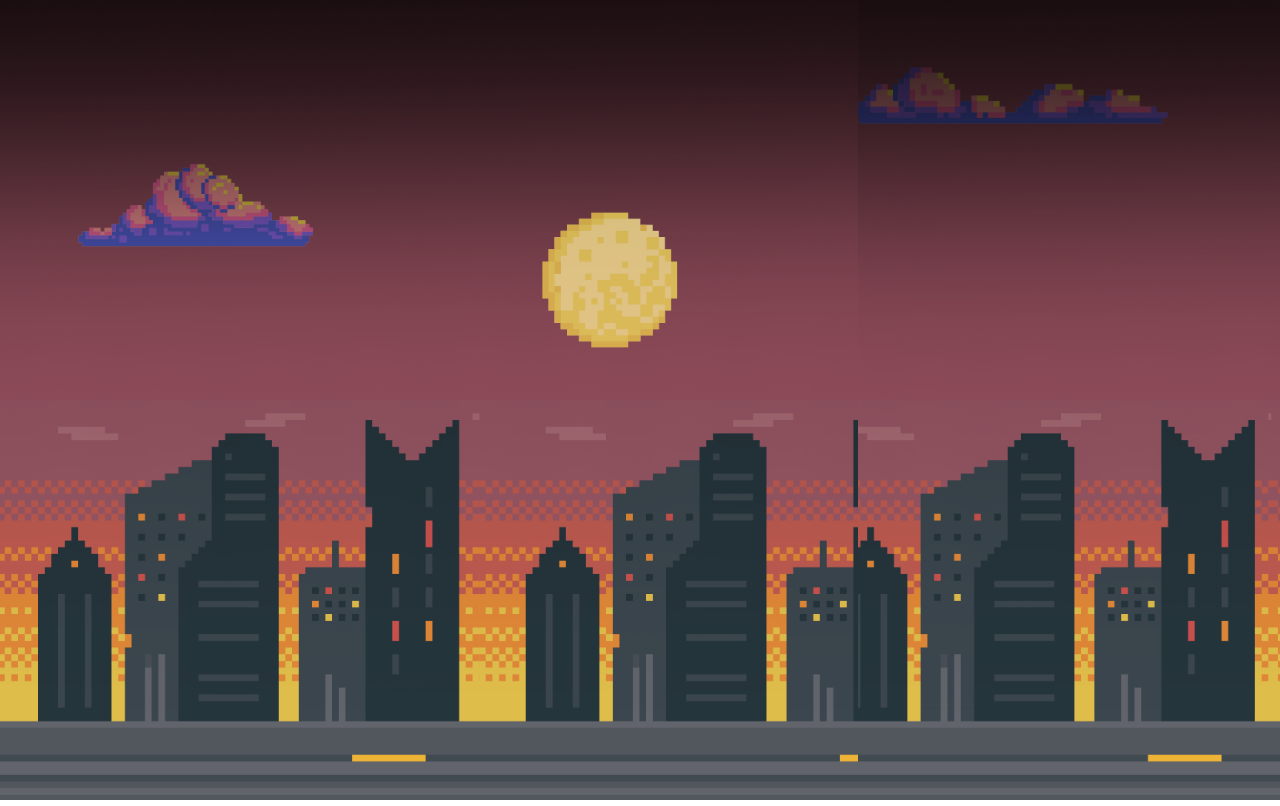
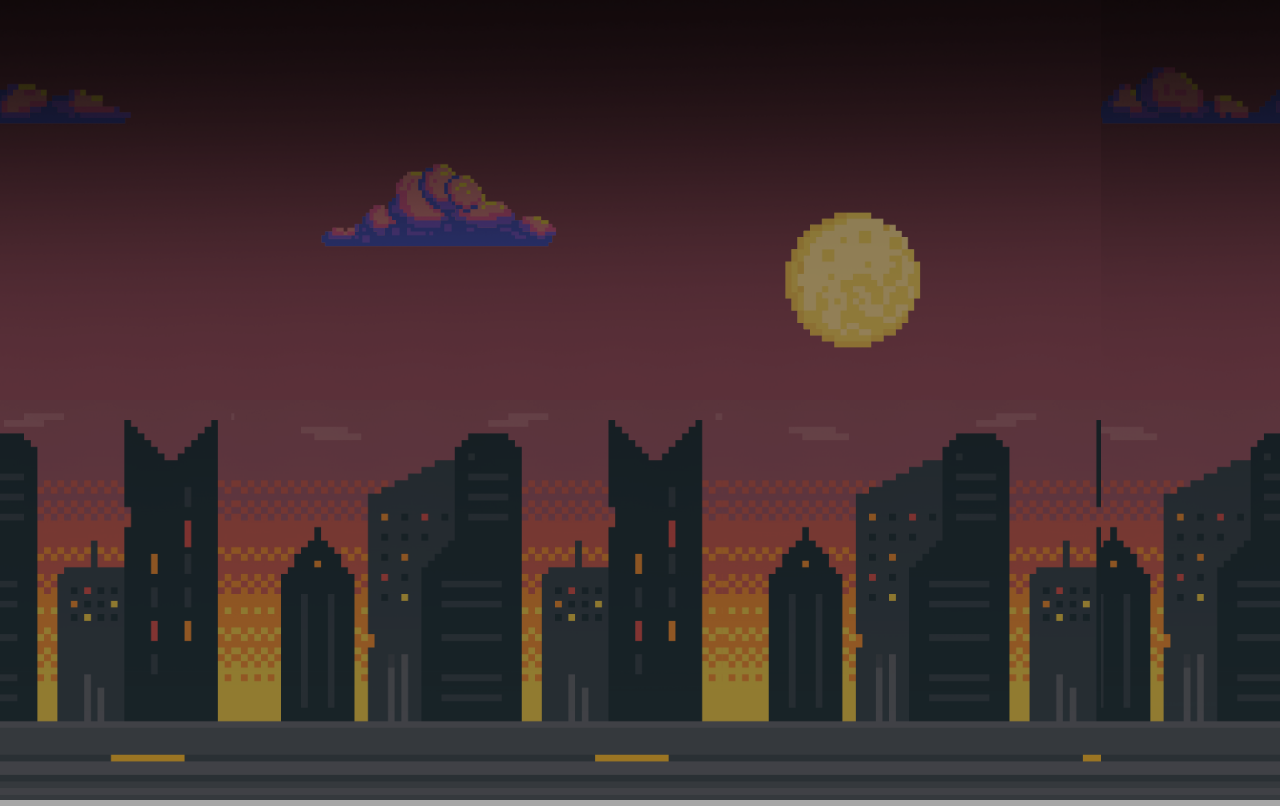
Before and after one commit to Genesis-ISE-DSCE/hackmanv7, a React (Vite) app in the folder frontend/: page / in a window 1280 px wide. Built offline with nearby package versions, Linux system fonts and the light colour scheme.

Commit message:
Pages Added

```diff
--- a/frontend/package.json
+++ b/frontend/package.json
@@ -11,7 +11,8 @@
   },
   "dependencies": {
     "react": "^18.2.0",
-    "react-dom": "^18.2.0"
+    "react-dom": "^18.2.0",
+    "react-router-dom": "^6.22.0"
   },
   "devDependencies": {
     "@types/react": "^18.2.43",
--- a/frontend/src/App.css
+++ b/frontend/src/App.css
@@ -20,7 +20,7 @@ body{
   width: 100vw;
   object-fit: cover; */
   position: relative;
-  animation: primary 6s linear infinite;
+  animation: primary 7s linear infinite;
 }
 
 @keyframes primary {
@@ -31,3 +31,12 @@ body{
     left: -100%;
   }
 }
+.overlay{
+  position: absolute;
+  top: 0;
+  left: 0;
+  width: 100%;
+  height: 100%;
+  background-color: rgba(0, 0, 0, 0.35);
+  z-index: 1;
+}
--- a/frontend/src/App.jsx
+++ b/frontend/src/App.jsx
@@ -1,14 +1,24 @@
+import { BrowserRouter, Routes, Route } from "react-router-dom";
 import React, { Component } from 'react'
 import './App.css'
-import Landing from './Components/Landing'
+import LandingPage from './Pages/LandingPage'
 
 function App() {
-
   return (
     <>
-    <div className="App">
-     <Landing/>
-     </div>
+ <BrowserRouter>
+      <div>
+      <Routes>
+        <Route path="/" element={<LandingPage/>} />
+        {/* <Route path="/page" element={<Page />} />
+        <Route path="/registration" element={<RegistrationForm />} />
+        <Route path="/rulebook/:id" element={<RuleBook />} />
+        <Route path="/massmail" element={<MassMail />} />
+        <Route path="/confetti" element={<ConfettiComp />} />
+        <Route path="/registrationList" element={<RegisterationList />} /> */}
+      </Routes>
+      </div>
+    </BrowserRouter>
     </>
   )
 }
--- a/frontend/src/Components/Landing.jsx
+++ b/frontend/src/Components/Landing.jsx
@@ -3,6 +3,7 @@ import img from "../assets/cityscape-1.png"
 import img2 from "../assets/cityscape-1.png"
 import img3 from "../assets/cityscape-1.png"
 import '../App.css'
+
 
 function Landing() {
   const handleScroll = (event) => {
@@ -18,9 +19,11 @@ function Landing() {
     <div >
     <div className="container">
       <section onWheel={handleScroll} className='elem'>
+        <div className="overlay"></div>
         <img src={img2} alt="" srcset="" style={{height:"100vh",width:"100vw",objectFit:"cover"}}/>
       </section>
       <section onWheel={handleScroll} className='elem'>
+      <div className="overlay"></div>
       <img src={img2} alt="" srcset="" style={{height:"100vh",width:"100vw",objectFit:"cover"}}/>
       </section>
       {/* <section onWheel={handleScroll} className='elem'>
--- /dev/null
+++ b/frontend/src/Pages/LandingPage.jsx
@@ -0,0 +1,48 @@
+import React, { Suspense } from 'react';
+
+const About = React.lazy(()=>import('../Components/About'));
+
+const Faqs = React.lazy(()=>import('../Components/Faqs'));
+// const Gallery = React.lazy(()=>import('../components/Gallery'));
+const Landing = React.lazy(()=>import('../Components/Landing'));
+// const Navbar = React.lazy(()=>import('../components/Navbar'));
+const Schedule = React.lazy(()=>import('../Components/Schedule'));
+const Sponsors = React.lazy(()=>import('../Components/Sponsors'));
+const Register = React.lazy(()=>import('../Components/Register'));
+
+const LandingPage = () => {
+    return (
+        <div>
+            <Suspense>
+                <Landing />
+            </Suspense>
+
+            {/* <Suspense fallback={<div>Loading...</div>}>
+                <About />
+            </Suspense>
+
+             <Suspense fallback={<div>Loading...</div>}>
+                <Schedule />
+            </Suspense>
+
+
+            <Suspense fallback={<div>Loading...</div>}>
+                <Sponsors />
+            </Suspense>
+
+            <Suspense fallback={<div>Loading...</div>}>
+                <Faqs />
+            </Suspense>
+
+            <Suspense fallback={<div>Loading...</div>}>
+                <Contact />
+            </Suspense>     */}
+
+            {/* <Suspense fallback={<div>Loading...</div>}>
+                <ConfettiComp />
+             </Suspense>     */}
+        </div>
+    );
+};
+
+export default LandingPage;
```
Also changed, not shown: frontend/src/Components/Faqs.jsx (added), 1 other file (tests, documents, lock files or other folders).
